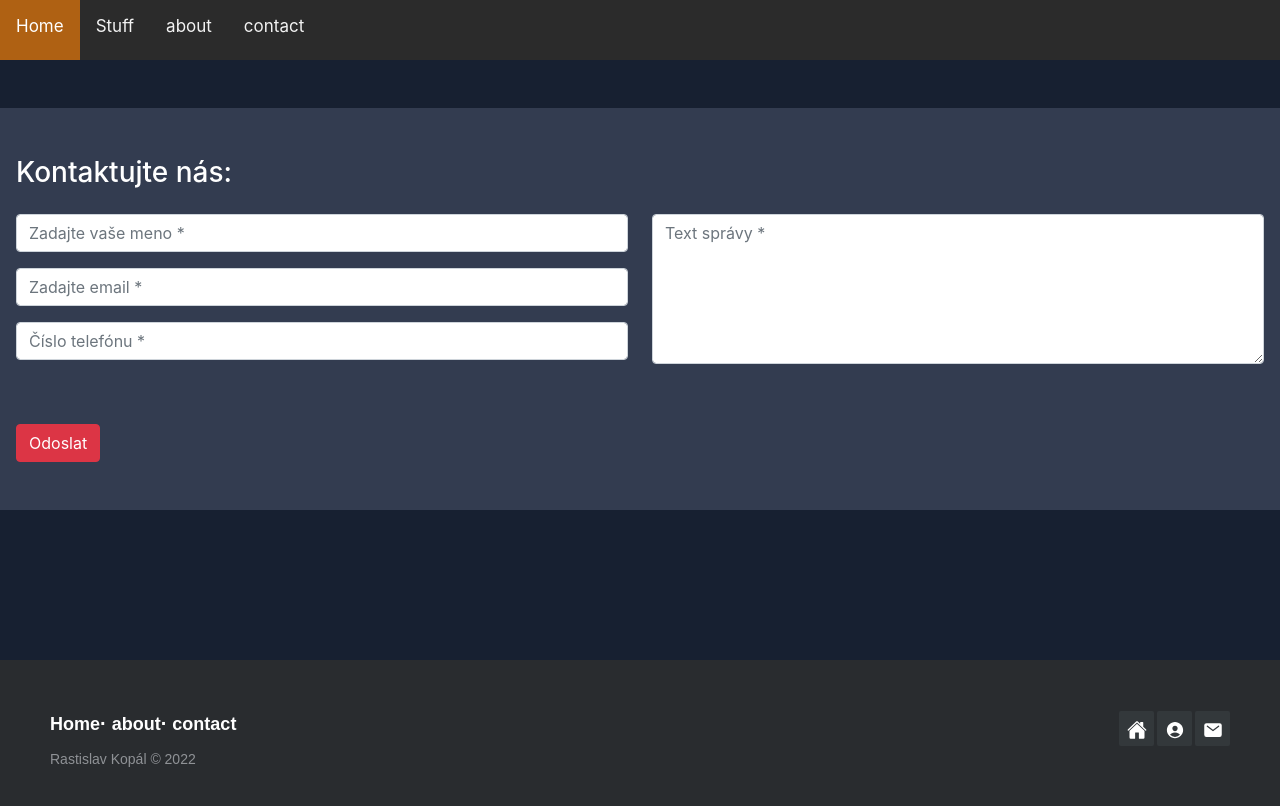
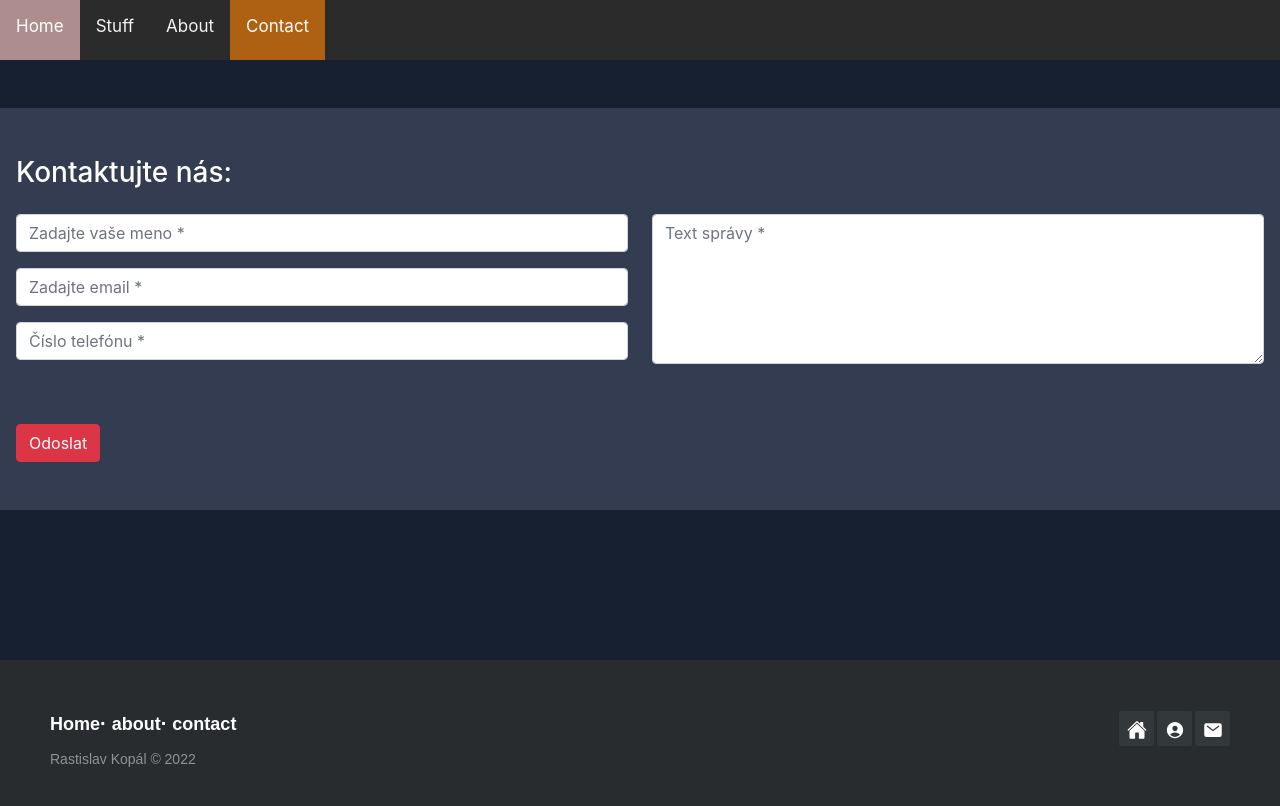
Before and after one commit to rastislavkopal/react_todo_app, a React (Create React App) app: page /contact in a window 1280 px wide. Shown: the top 806 px of the page. Built offline with nearby package versions, Linux system fonts and the light colour scheme; the HTML template or start-up script is replaced by a standard one.

Commit message:
navbar fix

```diff
--- a/src/components/Navbar/index.js
+++ b/src/components/Navbar/index.js
@@ -1,12 +1,14 @@
 import React, { useEffect, useState } from 'react'
 
 import { IoMenuOutline } from "react-icons/io5";
-import { Link } from "react-router-dom";
+import { Link, useLocation } from "react-router-dom";
+
 
 export default function Navbar() {
 
   const [isSmall, setIsSmall] = useState(false);
   const [offset, setOffset] = useState(0);
+  const loc = useLocation();
 
   useEffect(() => {
     window.removeEventListener('scroll', () => setOffset(window.pageYOffset));
@@ -20,10 +22,10 @@ export default function Navbar() {
 
   return (
     <nav className={`${(offset !== 0 ) ? "scrolled" : "not_scrolled"} main_nav ${(isSmall) ? "responsive" : ""}`} id="myTopnav">
-        <Link className="active" to="/">Home</Link>
-        <Link to="/stuff">Stuff</Link>
-        <Link to="/about">about</Link>
-        <Link to="/contact">contact</Link>
+        <Link className={ (loc.pathname === "/") ? "active" : "" } to="/">Home</Link>
+        <Link className={ (loc.pathname === "/stuff") ? "active" : "" } to="/stuff">Stuff</Link>
+        <Link className={ (loc.pathname === "/about") ? "active" : "" } to="/about">About</Link>
+        <Link className={ (loc.pathname === "/contact") ? "active" : "" } to="/contact">Contact</Link>
         <a href="/#" className="navbar_icon" onClick={ () => toggleActiveNavbar()}>
           <IoMenuOutline />
         </a>
--- a/src/layouts/contact/index.js
+++ b/src/layouts/contact/index.js
@@ -8,16 +8,13 @@ export default function Contact() {
           <div className="row pt-3">
               <div className="col-md-6">
                   <div className="form-group">
-                      <input type="text" name="txtName" className="form-control" placeholder="Zadajte vaše meno *" value="" />
+                      <input type="text" name="txtName" className="form-control" placeholder="Zadajte vaše meno *" />
                   </div>
                   <div className="form-group">
-                      <input type="text" name="txtEmail" className="form-control mt-3" placeholder="Zadajte email *" value="" />
+                      <input type="text" name="txtEmail" className="form-control mt-3" placeholder="Zadajte email *" />
                   </div>
                   <div className="form-group">
-                      <input type="text" name="txtPhone" className="form-control mt-3 mb-3" placeholder="Číslo telefónu *" value="" />
-                  </div>
-                  <div className="form-group">
-                      <input type="submit" name="btnSubmit" className="btn btn-danger mt-5" value="Odoslat" />
+                      <input type="text" name="txtPhone" className="form-control mt-3 mb-3" placeholder="Číslo telefónu *" />
                   </div>
               </div>
               <div className="col-md-6">
@@ -25,6 +22,10 @@ export default function Contact() {
                       <textarea name="txtMsg" className="form-control" placeholder="Text správy *" style={{ width: "100%", height: "150px"}}></textarea>
                   </div>
               </div>
+
+              <div className="form-group">
+                  <button type="submit" name="btnSubmit" className="btn btn-danger mt-5">Odoslat</button>
+              </div>
           </div>
       </form>
     </div>
```
